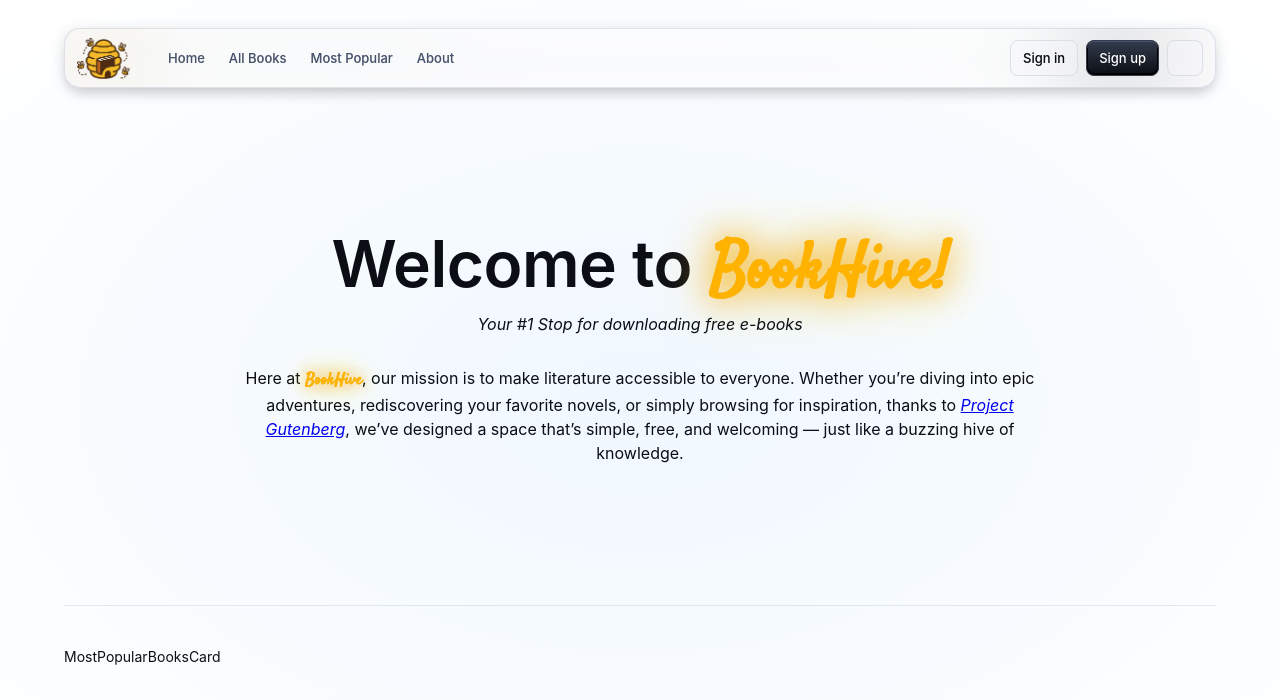
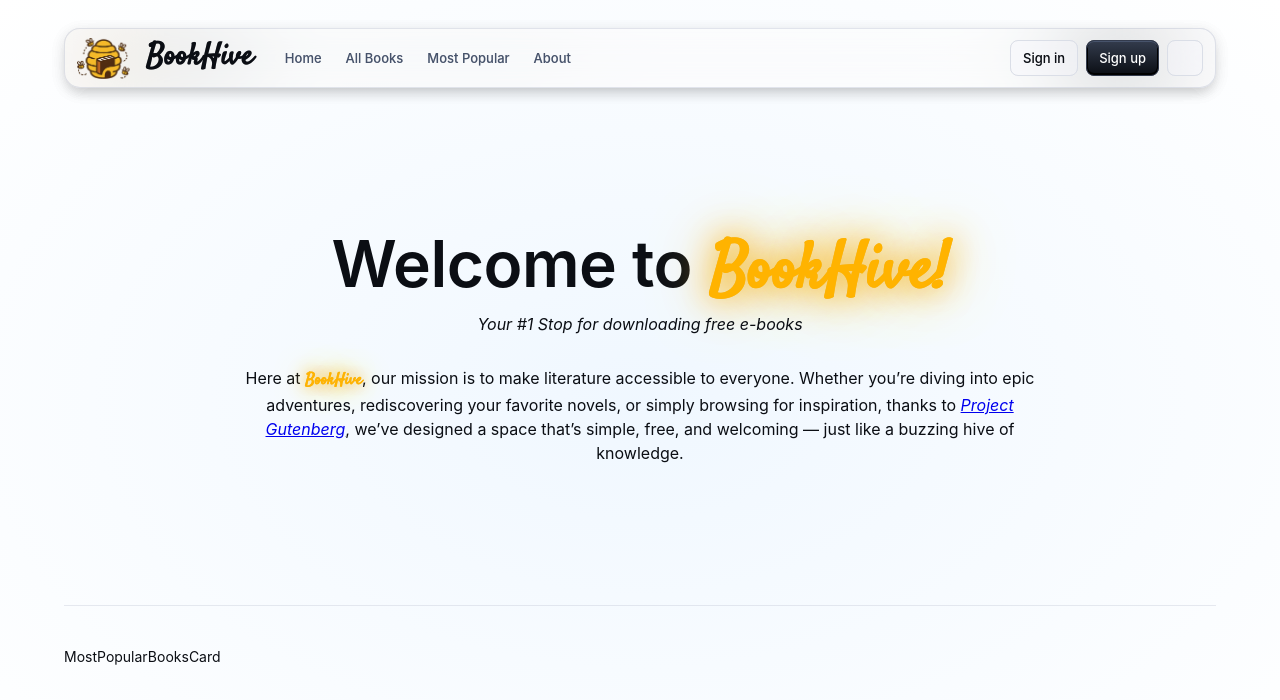
Before and after one commit to Zakerous76/BookHive, a React (Vite) app in the folder frontend/: page / in a window 1280 px wide. Shown: the top 700 px of the page. Built offline with nearby package versions, Linux system fonts and the light colour scheme; some icons are missing.

Commit message:
Added logo text

```diff
--- a/frontend/src/components/CustomIcons.jsx
+++ b/frontend/src/components/CustomIcons.jsx
@@ -1,39 +1,9 @@
 import SvgIcon from "@mui/material/SvgIcon"
 import { Link } from "react-router-dom"
 import Box from "@mui/material/Box"
+import Typography from "@mui/material/Typography"
 
-export function BookHiveIcon(props) {
-  if (props.text) {
-    return (
-      <Link
-        to="/"
-        style={{
-          display: "flex",
-          alignItems: "center",
-          textDecoration: "none",
-        }}
-      >
-        <Box
-          component="img"
-          src="/logo.png"
-          alt="Logo"
-          sx={{
-            height: 42,
-            mr: 2,
-          }}
-        />
-        <Box
-          component="img"
-          src="/logo-text.png"
-          alt="Logo-text"
-          sx={{
-            height: 32,
-            mr: 2,
-          }}
-        />
-      </Link>
-    )
-  }
+export function BookHiveIcon() {
   return (
     <Link
       to="/"
@@ -52,6 +22,18 @@ export function BookHiveIcon(props) {
           mr: 2,
         }}
       />
+      <Typography
+        component="span"
+        variant="h3"
+        sx={{
+          fontFamily: "satisfy",
+          pr: "10px",
+          fontWeight: "600",
+          color: "text.primary", // auto-switches between light/dark
+        }}
+      >
+        BookHive
+      </Typography>
     </Link>
   )
 }
```
